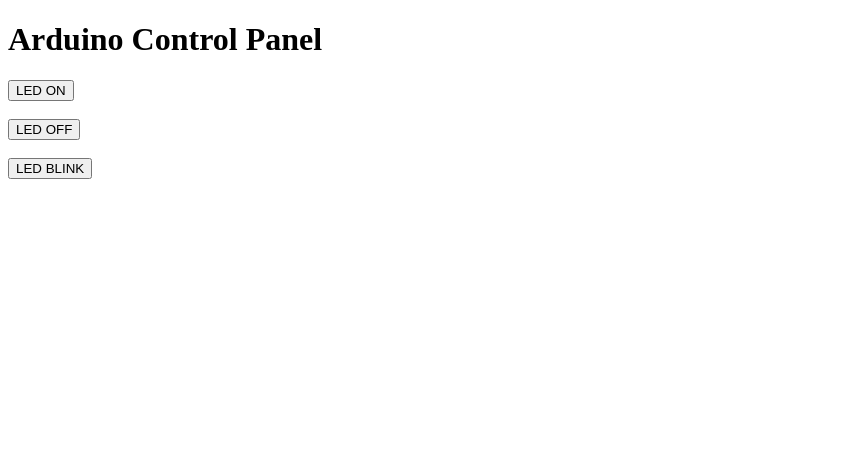
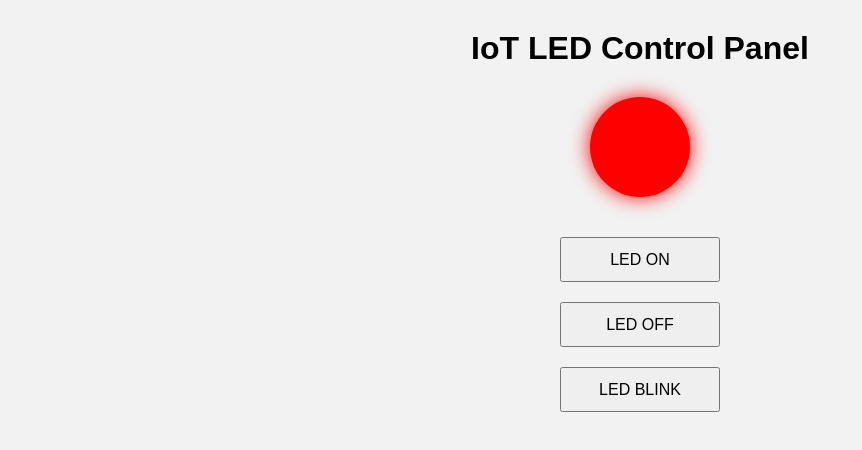
Before and after one commit to kolitrishala2007-lang/iot-web-control, a plain HTML site: page index.html in a window 1280 px wide. Shown: the whole page, without its empty margins (0-862 px from the left). Drawn offline with Linux system fonts and the light colour scheme.

Commit message:
Add files via upload

```diff
--- a/index.html
+++ b/index.html
@@ -1,26 +1,83 @@
 <!DOCTYPE html>
 <html>
 <head>
-  <title>Arduino Control Panel</title>
+  <title>IoT LED Control</title>
+
+  <style>
+    body {
+      font-family: Arial;
+      text-align: center;
+      background-color: #f2f2f2;
+    }
+
+    h1 {
+      margin-top: 30px;
+    }
+
+    /* LED circle */
+    #led {
+      width: 100px;
+      height: 100px;
+      border-radius: 50%;
+      background-color: red;
+      margin: 30px auto;
+      box-shadow: 0 0 20px red;
+    }
+
+    button {
+      width: 160px;
+      height: 45px;
+      font-size: 16px;
+      margin: 10px;
+      cursor: pointer;
+    }
+  </style>
 </head>
 
 <body>
 
-<h1>Arduino Control Panel</h1>
+  <h1>IoT LED Control Panel</h1>
 
-<button onclick="sendCommand('ON')">LED ON</button>
-<br><br>
+  <div id="led"></div>
 
-<button onclick="sendCommand('OFF')">LED OFF</button>
-<br><br>
+  <button onclick="ledOn()">LED ON</button><br>
+  <button onclick="ledOff()">LED OFF</button><br>
+  <button onclick="ledBlink()">LED BLINK</button>
 
-<button onclick="sendCommand('BLINK')">LED BLINK</button>
+  <script>
+    let blinkInterval;
 
-<script>
-  function sendCommand(cmd) {
-    alert("Command sent: " + cmd);
-  }
-</script>
+    function ledOn() {
+      clearInterval(blinkInterval);
+      const led = document.getElementById("led");
+      led.style.backgroundColor = "green";
+      led.style.boxShadow = "0 0 20px green";
+    }
+
+    function ledOff() {
+      clearInterval(blinkInterval);
+      const led = document.getElementById("led");
+      led.style.backgroundColor = "red";
+      led.style.boxShadow = "0 0 20px red";
+    }
+
+    function ledBlink() {
+      clearInterval(blinkInterval);
+      const led = document.getElementById("led");
+      let isBlue = false;
+
+      blinkInterval = setInterval(() => {
+        if (isBlue) {
+          led.style.backgroundColor = "#ccc";
+          led.style.boxShadow = "none";
+        } else {
+          led.style.backgroundColor = "blue";
+          led.style.boxShadow = "0 0 20px blue";
+        }
+        isBlue = !isBlue;
+      }, 500);
+    }
+  </script>
 
 </body>
 </html>
```
